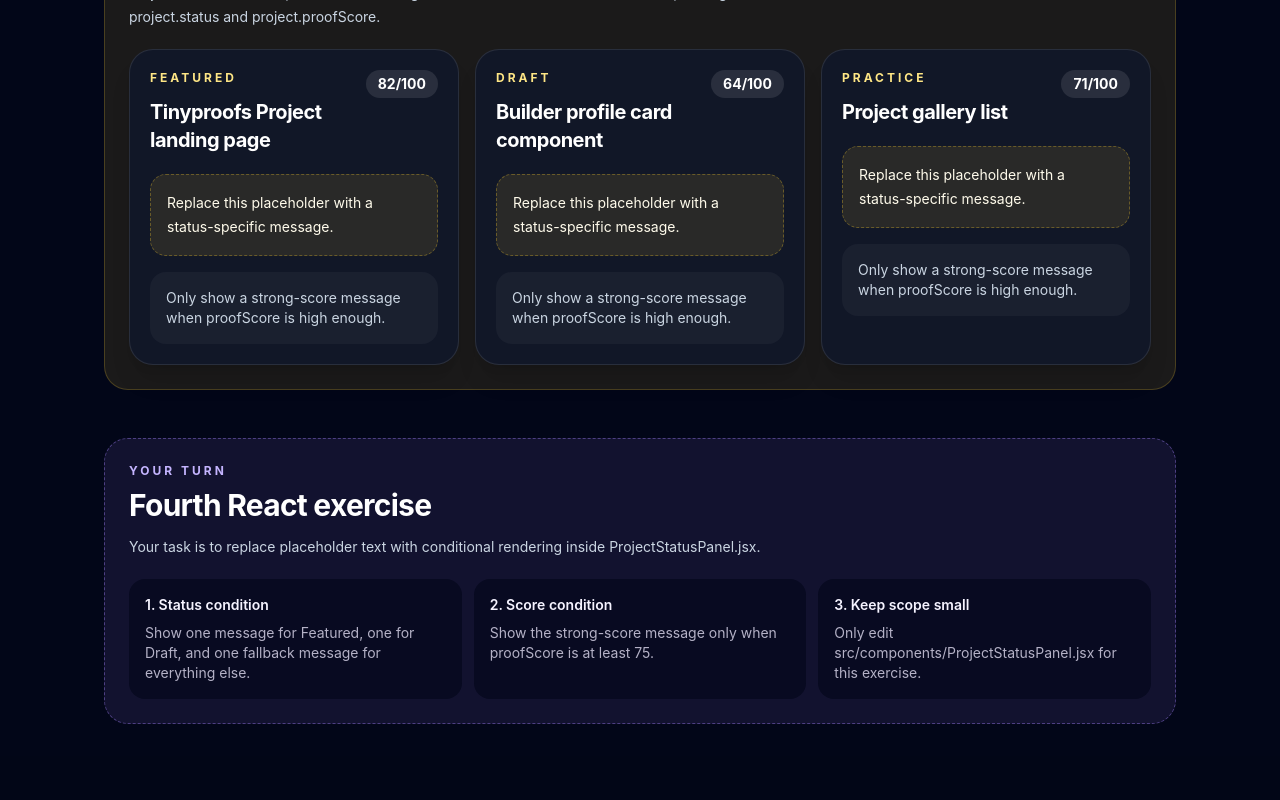
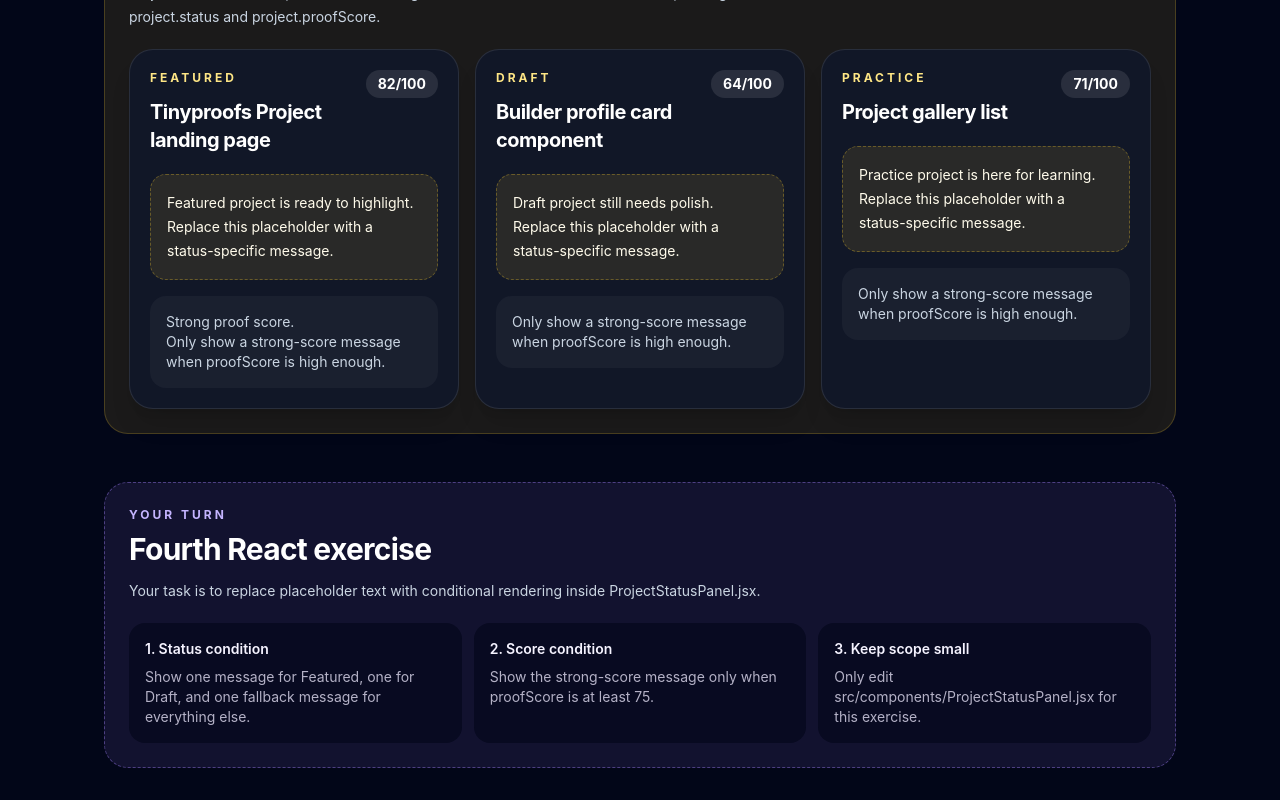
Before and after one commit to turanarican1985/tinyproofs-react-practice, a React (Vite) app: page / in a window 1280 px wide. Shown: the part 2161-2961 px from the top of the page. Before the commit the page ends 2917 px from the top, so only its background shows below. Built offline with nearby package versions, Linux system fonts and the light colour scheme.

Commit message:
Complete lesson 04 conditional rendering exercise

```diff
--- a/src/components/ProjectStatusPanel.jsx
+++ b/src/components/ProjectStatusPanel.jsx
@@ -31,6 +31,13 @@ export default function ProjectStatusPanel({ project }) {
 
           You can use && blocks or a ternary expression.
         */}
+        {project.status === "Featured" ? (
+          <p>Featured project is ready to highlight.</p>
+        ) : project.status === "Draft" ? (
+          <p>Draft project still needs polish.</p>
+        ) : (
+          <p>Practice project is here for learning.</p>
+        )}
         <p>Replace this placeholder with a status-specific message.</p>
       </div>
 
@@ -43,6 +50,7 @@ export default function ProjectStatusPanel({ project }) {
 
           If the score is below 75, show nothing here.
         */}
+        {project.proofScore >= 75 && <p>Strong proof score.</p>}
         <p>Only show a strong-score message when proofScore is high enough.</p>
       </div>
     </article>
```
